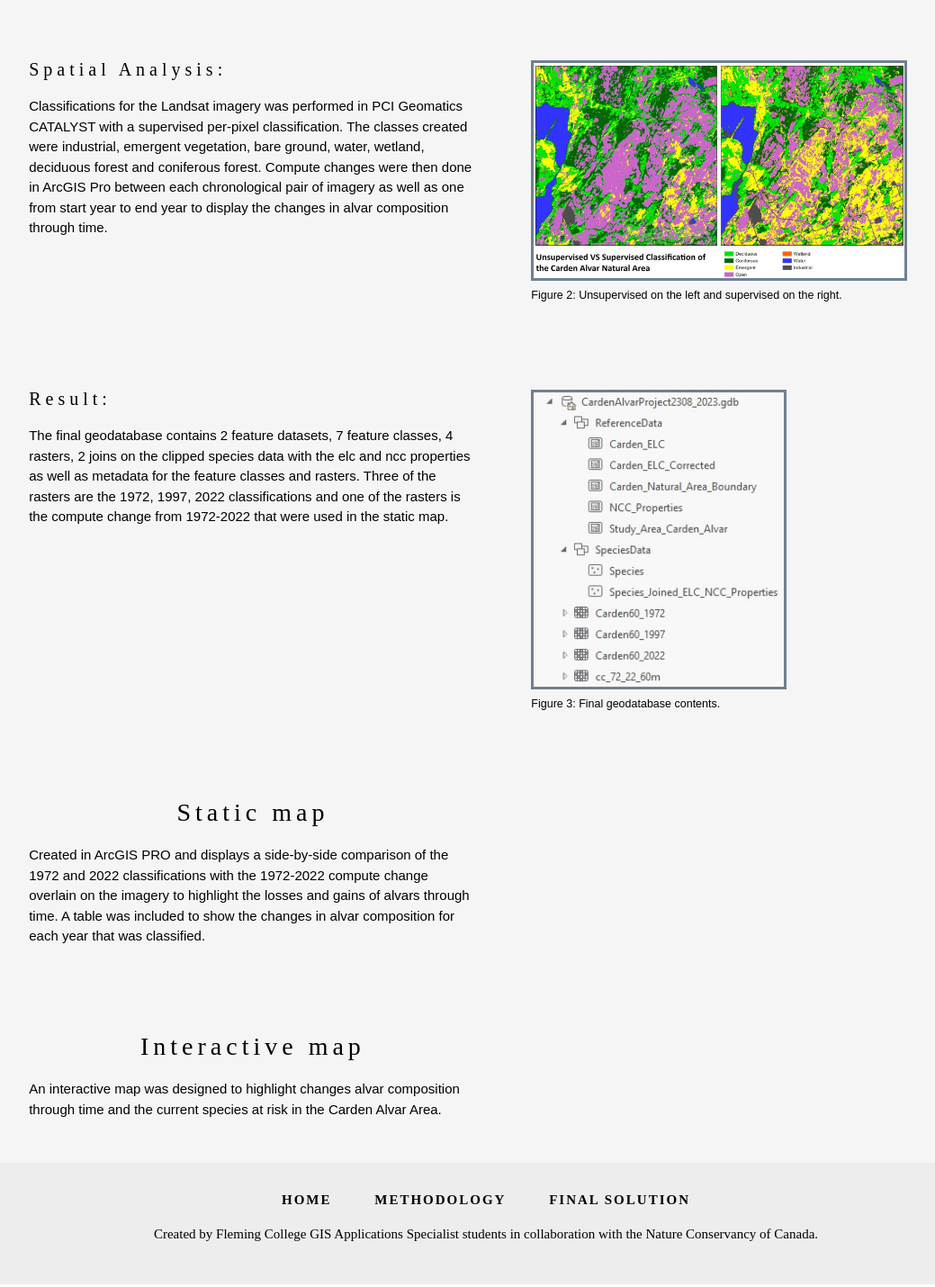
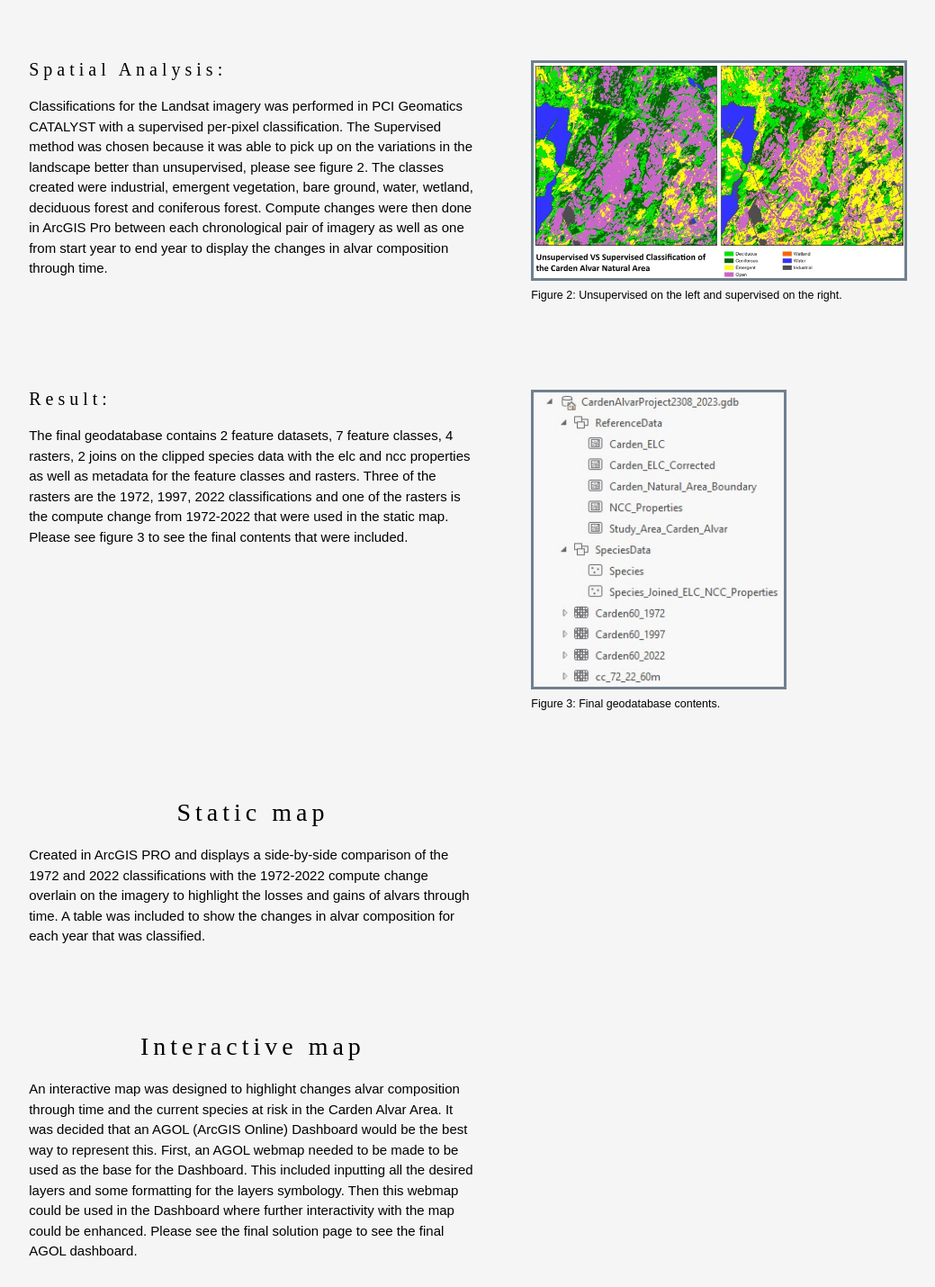
Before and after one commit to jessicamflemingc/JMLcartolytics, a plain HTML site: page methodology.html in a window 1280 px wide. Shown: the part 812-2242 px from the top of the page at 90% size, without its empty margins (100-1139 px from the left). Drawn offline with Linux system fonts and the light colour scheme.

Commit message:
Update methodology.html

```diff
--- a/methodology.html
+++ b/methodology.html
@@ -43,12 +43,12 @@ h1, h2, h3, h4, h5, h6 {
   <h2 class="w3-center">Geodatabase</h2>
   <div class = "w3-col m6 column1">
   <h4>Data Acquisition and Processing:</h4>
-  <p>Created in ArcGIS Pro. It consisted of setting up the projection to NAD 1983 UTM Zone 17N and the default clipping extent to the study area created by jml cartolytics.  Reference data such as the carden alvar boundary, ecological land classification (ELC), protected areas which was clipped and queried to only show the ncc properties within the study area as well as some SCOOP imagery were provided from NCC. Open-source data was acquired from eBird and iNaturalist to display species in the area with a special interest of at-risk species. These were combined into one table and cleaned in Microsoft Access and then clipped to the ELC. Landsat imagery from USGS and Google Earth Engine (GEE) was also collected for every 5 years from 1972-2022 with the exception of 2012 which was replaced with 2013 imagery as 2012 had no usable imagery. </p>
+  <p>Created in ArcGIS Pro. It consisted of setting up the projection to NAD 1983 UTM Zone 17N and the default clipping extent to the study area created by jml cartolytics.  Reference data such as the carden alvar boundary, ecological land classification (ELC), protected areas which was clipped and queried to only show the ncc properties within the study area as well as some SCOOP imagery were provided from NCC. Open-source data was acquired from eBird and iNaturalist to display species in the area with a special interest of at-risk species. These were combined into one table and cleaned in Microsoft Access and then clipped to the ELC. Landsat imagery from USGS and Google Earth Engine (GEE) was also collected for every 5 years from 1972-2022 with the exception of 2012 which was replaced with 2013 imagery as 2012 had no usable imagery.  Please see figure 1 to see the reference data and species data. </p>
   </div>
   <div class = "w3-col m6 column1">
    <figure>
     <img src = "cardenalvar2.jpg" class = "img-right" alt="gdb layout" width = "707" height = "537">
-    <figcaption class = "fig-caption"> Figure 1:  Contents of geodatabase.</figcaption>
+    <figcaption class = "fig-caption"> Figure 1: Contents of geodatabase.</figcaption>
    </figure>
   </div>
 </div>
@@ -56,7 +56,11 @@ h1, h2, h3, h4, h5, h6 {
 <div class="body-format w3-row">
    <div class = "w3-col m6 column1">
     <h4>Spatial Analysis:</h4>
-    <p>Classifications for the Landsat imagery was performed in PCI Geomatics CATALYST with a supervised per-pixel classification. The classes created were industrial, emergent vegetation, bare ground, water, wetland, deciduous forest and coniferous forest. Compute changes were then done in ArcGIS Pro between each chronological pair of imagery as well as one from start year to end year to display the changes in alvar composition through time. </p>
+    <p> Classifications for the Landsat imagery was performed in PCI Geomatics CATALYST with a supervised per-pixel
+ classification. The Supervised method was chosen because it was able to pick up on the variations in the landscape better than
+ unsupervised, please see figure 2. The classes created were industrial, emergent vegetation, bare ground, water, wetland, deciduous
+ forest and coniferous forest. Compute changes were then done in ArcGIS Pro between each chronological pair of imagery as well as
+ one from start year to end year to display the changes in alvar composition through time. </p>
   </div>
    <div class = "w3-col m6 column1">
    <figure>
@@ -69,7 +73,7 @@ h1, h2, h3, h4, h5, h6 {
 <div class="body-format w3-row">
   <div class = "w3-col m6 column1">
   <h4>Result:</h4>
-  <p>The final geodatabase contains 2 feature datasets, 7 feature classes, 4 rasters, 2 joins on the clipped species data with the elc and ncc properties as well as metadata for the feature classes and rasters. Three of the rasters are the 1972, 1997, 2022 classifications and one of the rasters is the compute change from 1972-2022 that were used in the static map.</p>
+  <p>The final geodatabase contains 2 feature datasets, 7 feature classes, 4 rasters, 2 joins on the clipped species data with the elc and ncc properties as well as metadata for the feature classes and rasters. Three of the rasters are the 1972, 1997, 2022 classifications and one of the rasters is the compute change from 1972-2022 that were used in the static map. Please see figure 3 to see the final contents that were included.</p>
   </div>
   <div class = "w3-col m6 column1">
     <figure>
@@ -88,7 +92,10 @@ h1, h2, h3, h4, h5, h6 {
   <div class="body-format w3-row">
     <div class = "w3-col m6 column1">
       <h2 class="w3-center">Interactive map</h2>
-      <p>An interactive map was designed to highlight changes alvar composition through time and the current species at risk in the Carden Alvar Area.</p>
+      <p> An interactive map was designed to highlight changes alvar composition through
+ time and the current species at risk in the Carden Alvar Area. It was decided that an AGOL (ArcGIS Online) Dashboard would be the best
+ way to represent this. First, an AGOL webmap needed to be made to be used as the base for the Dashboard. This included inputting all the desired layers
+and some formatting for the layers symbology. Then this webmap could be used in the Dashboard where further interactivity with the map could be enhanced. Please see the final solution page to see the final AGOL dashboard. </p>
      </div>
   </div>
 
```
